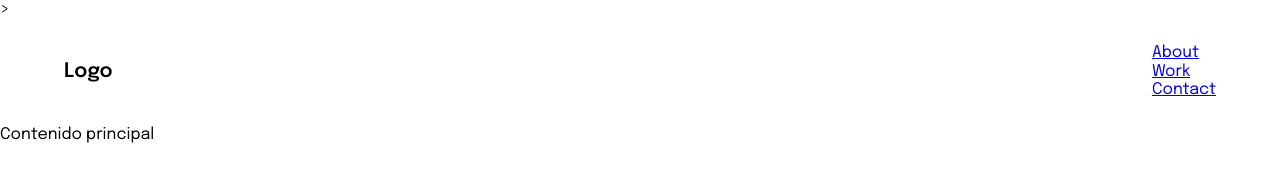
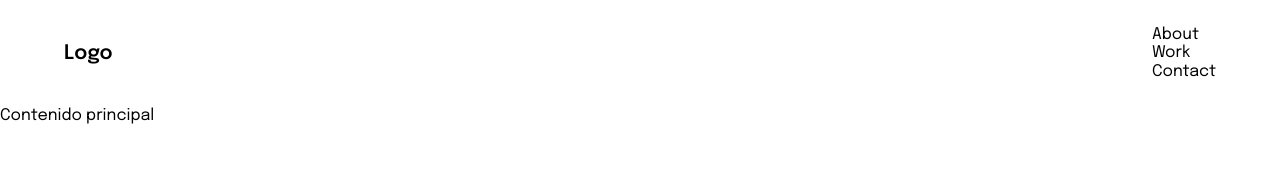
Before and after one commit to Angela07c/portfolio, a plain HTML site: page index.html in a window 1280 px wide. Drawn offline with Linux system fonts and the light colour scheme.

Commit message:
Configuración header y menu

```diff
--- a/css/main.css
+++ b/css/main.css
@@ -1,5 +1,5 @@
 * {
-
+   /*border: 1px dotted blue ; */
     padding: 0;
     margin: 0;
     box-sizing: border-box;
@@ -12,6 +12,16 @@ body {
 }
 
 .header {
+
+}
+
+.menu-item a {
+    text-decoration: none;
+    color: black;
+}
+
+.menu-item a:hover {
+    color: #f9e6f6;
 
 }
 
```
Also changed, not shown: index.html (+1 -1 lines).
